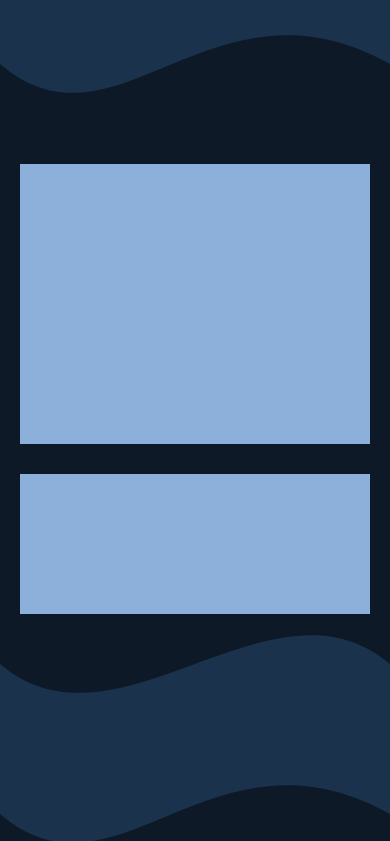
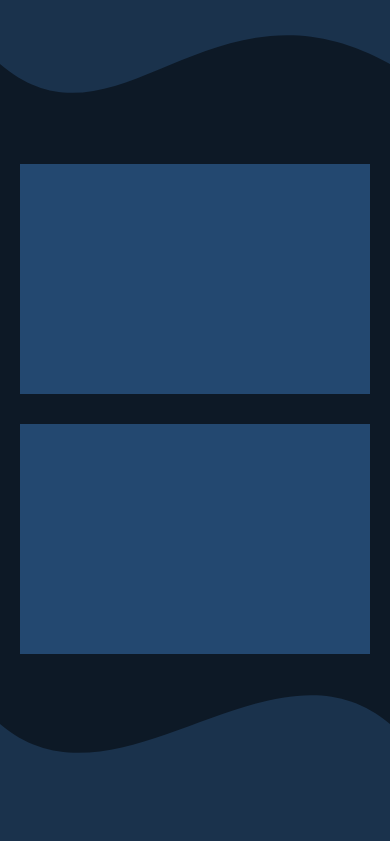
Before and after one commit to George-pkg/Portfolio, a React (Create React App) app: page / in a window 390 px wide. Shown: the part 1156-1997 px from the top of the page. Built offline with nearby package versions, Linux system fonts and the light colour scheme.

Commit message:
code improvements

```diff
--- a/src/index.css
+++ b/src/index.css
@@ -1,9 +1,4 @@
 @charset "UTF-8";
-
-@font-face {
-  font-family: 'Candu';
-  src: local('Candu'), url(././assets/fonts/candu/Candu.ttf) format('truetype');
-}
 
 @font-face {
   font-family: 'LemonMilk';
@@ -15,24 +10,19 @@
   src: local('LemonMilk-italic'), url(././assets/fonts/LemonMilk/LEMONMILK-BoldItalic.otf) format('opentype');
 }
 
-@font-face {
-  font-family: 'Akira';
-  src: local('Akira'), url(././assets/fonts/Akira\ Expanded\ Demo.otf) format('opentype');
-}
-
 :root {
   --primary-color:#0D1926;
   --secondary-color:#1A324C;
   --tertiary-color: #8CB0D9;
   /* --quarter-color: #5A189A; */
+  /* gray == #212121 */
+  /* "black" == #212121 */
 
   --white:#ffff;
   --black: #000000;
   --gray:#b0b0b0;
   --color-paragraph:#CFD8E2;
 
-  --border-bottom:0.1px solid rgba(255, 255, 255, 0.150);
-  --padding:9.6rem;
   font-size: 62.5%;
 }
 
@@ -49,11 +39,6 @@ body {
   -moz-osx-font-smoothing: grayscale;
   background-color: var(--primary-color);
   box-sizing: border-box;
-}
-
-code {
-  font-family: source-code-pro, Menlo, Monaco, Consolas, 'Courier New',
-    monospace;
 }
 
 ul, li, a{
--- a/src/pages/app/projects/Projects.module.css
+++ b/src/pages/app/projects/Projects.module.css
@@ -22,7 +22,6 @@
   height: 280px;
   width: 400px;
   background-color: #234870;
-
 }
 
 .collum div:hover {
@@ -34,9 +33,8 @@
 
 @media (max-width: 880px) {
   .collum div {
-    height: 280px;
+    height: 230px;
     width: 350px;
-    background-color: var(--tertiary-color);
     margin: 0px 15px 30px 15px;
   }
 
@@ -46,6 +44,10 @@
     flex-wrap: wrap;
     justify-content: space-around;
   }
+
+  .projects {
+    height: 510px;
+  }
 }
 
 /*
```
